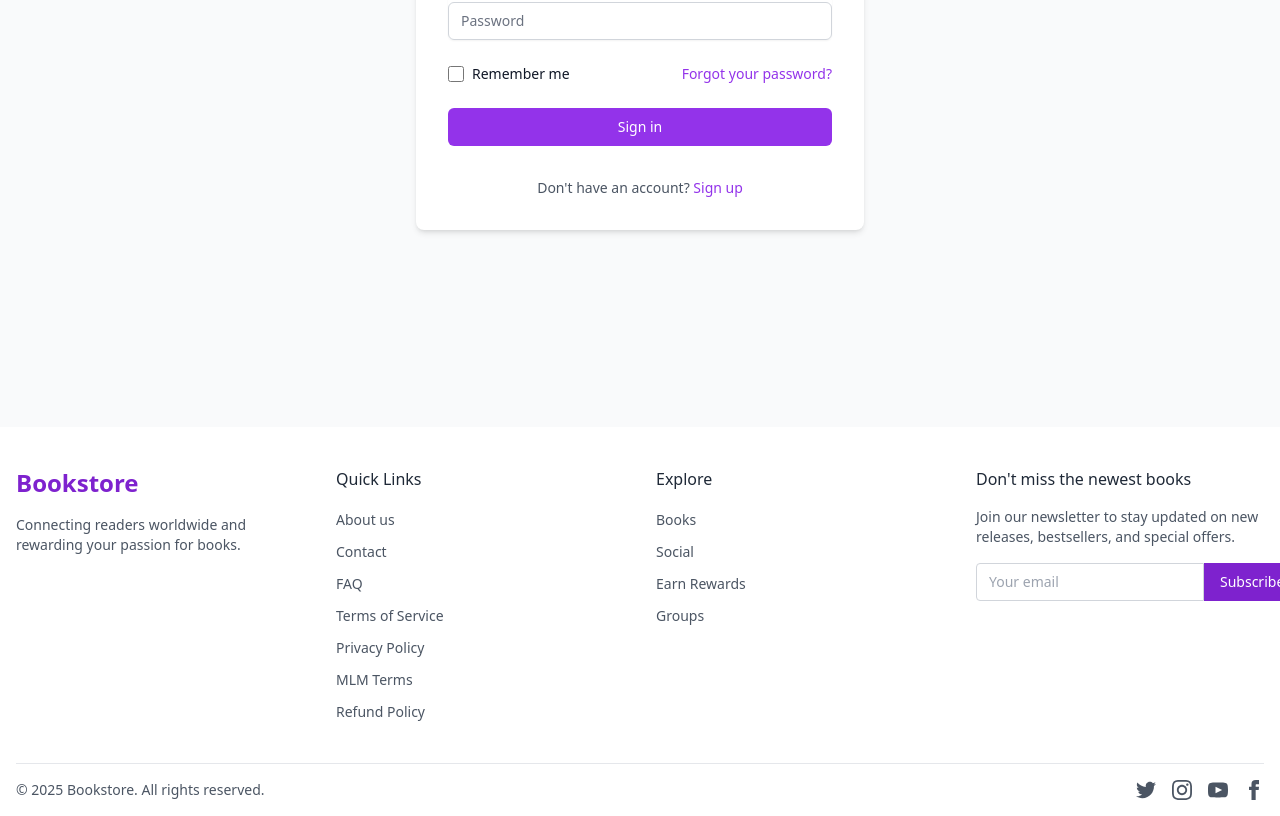
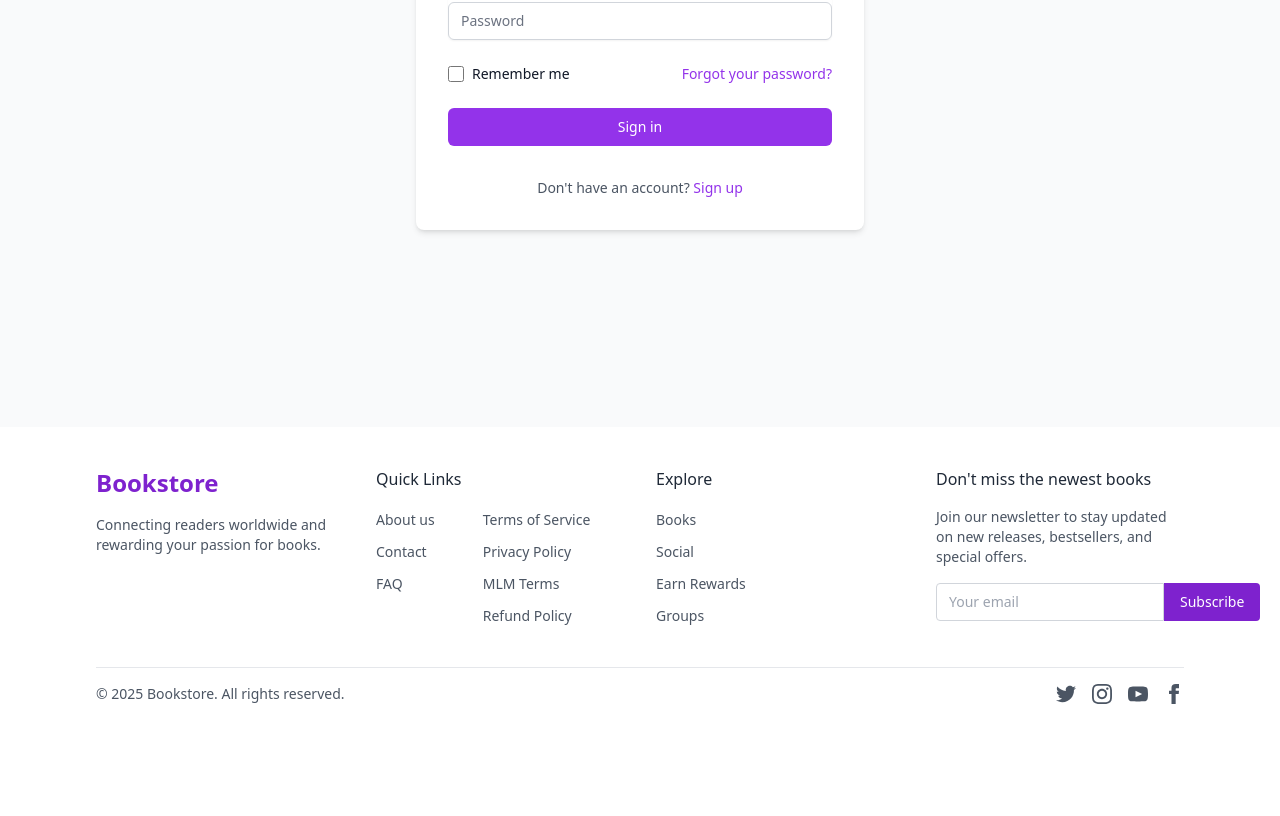
Before and after one commit to shieldstring/ai-bookstore, a React (Create React App) app: page /login in a window 1280 px wide. Shown: the part 447-1263 px from the top of the page. After the commit the page ends 1167 px from the top, so only its background shows below. Built offline with nearby package versions, Linux system fonts and the light colour scheme; no server answers.

Commit message:
updated header

```diff
--- a/src/components/layout/Footer.jsx
+++ b/src/components/layout/Footer.jsx
@@ -4,7 +4,7 @@ import { Link } from "react-router-dom";
 const Footer = () => {
   return (
     <footer className="bg-white pt-10">
-      <div className="container mx-auto px-4">
+      <div className="px-4 mx-auto lg:px-24">
         <div className="grid grid-cols-1 md:grid-cols-4 gap-8 pb-10">
           <div>
             <Link to="/" className="flex items-center mb-4">
@@ -15,12 +15,12 @@ const Footer = () => {
             </Link>
             <p className="text-gray-600 text-sm">
               Connecting readers worldwide and rewarding your passion for books.
-
             </p>
           </div>
 
           <div>
             <h3 className="text-gray-800 font-medium mb-4">Quick Links</h3>
+            <div className="flex gap-12">
               <ul className="space-y-2">
                 <li>
                   <Link
@@ -46,6 +46,9 @@ const Footer = () => {
                     FAQ
                   </Link>
                 </li>
+              </ul>
+
+              <ul className="space-y-2">
                 <li>
                   <Link
                     to="/terms"
@@ -79,6 +82,7 @@ const Footer = () => {
                   </Link>
                 </li>
               </ul>
+            </div>
           </div>
 
           <div>
@@ -116,7 +120,6 @@ const Footer = () => {
                   Groups
                 </Link>
               </li>
-
             </ul>
           </div>
 
--- a/src/components/layout/Header.jsx
+++ b/src/components/layout/Header.jsx
@@ -181,7 +181,7 @@ const Header = () => {
             ) : (
               <Link
                 to="/login"
-                className="hidden lg:block py-2 px-4 bg-purple-600 text-white rounded-md hover:bg-purple-700"
+                className="w-20 w-fit text-center py-2 px-2 sm:px-4 bg-purple-600 text-white rounded-md hover:bg-purple-700"
               >
                 Sign In
               </Link>
```
Lines whose indentation alone changed are shown as unchanged.
